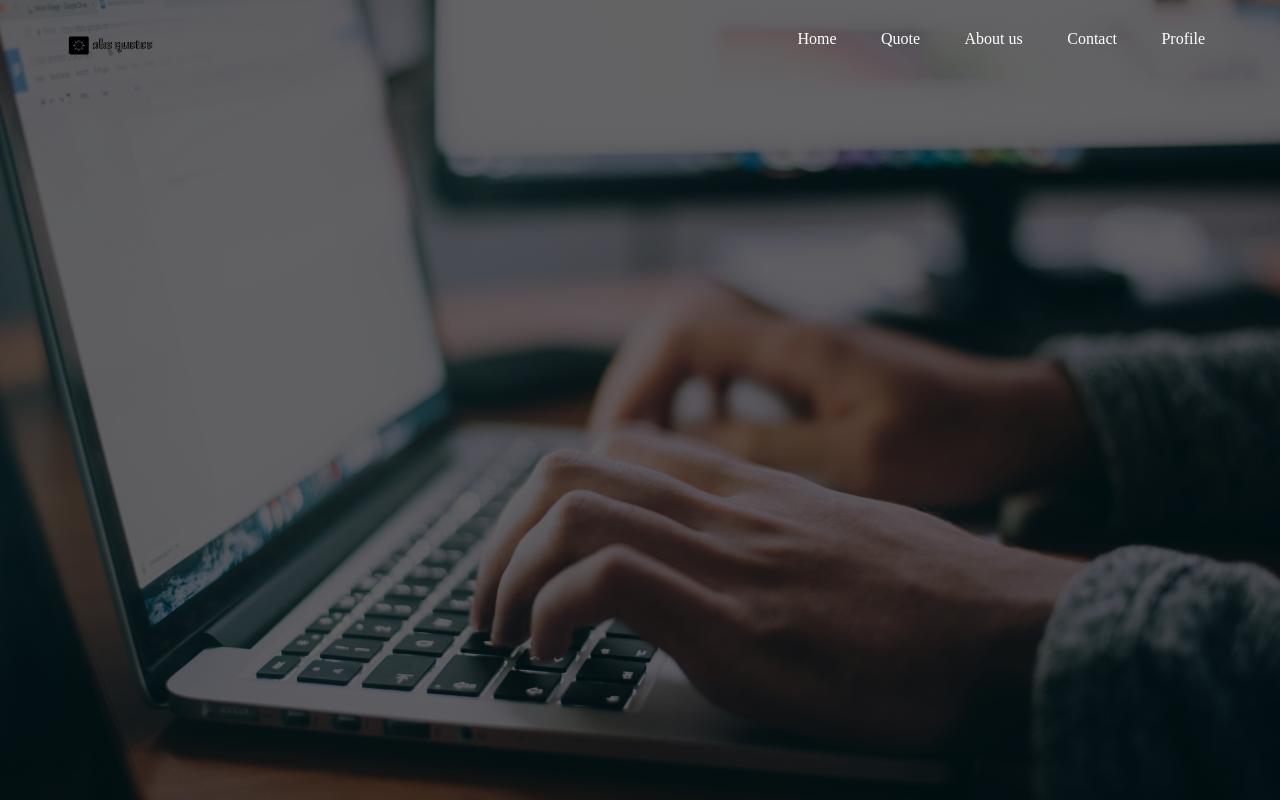
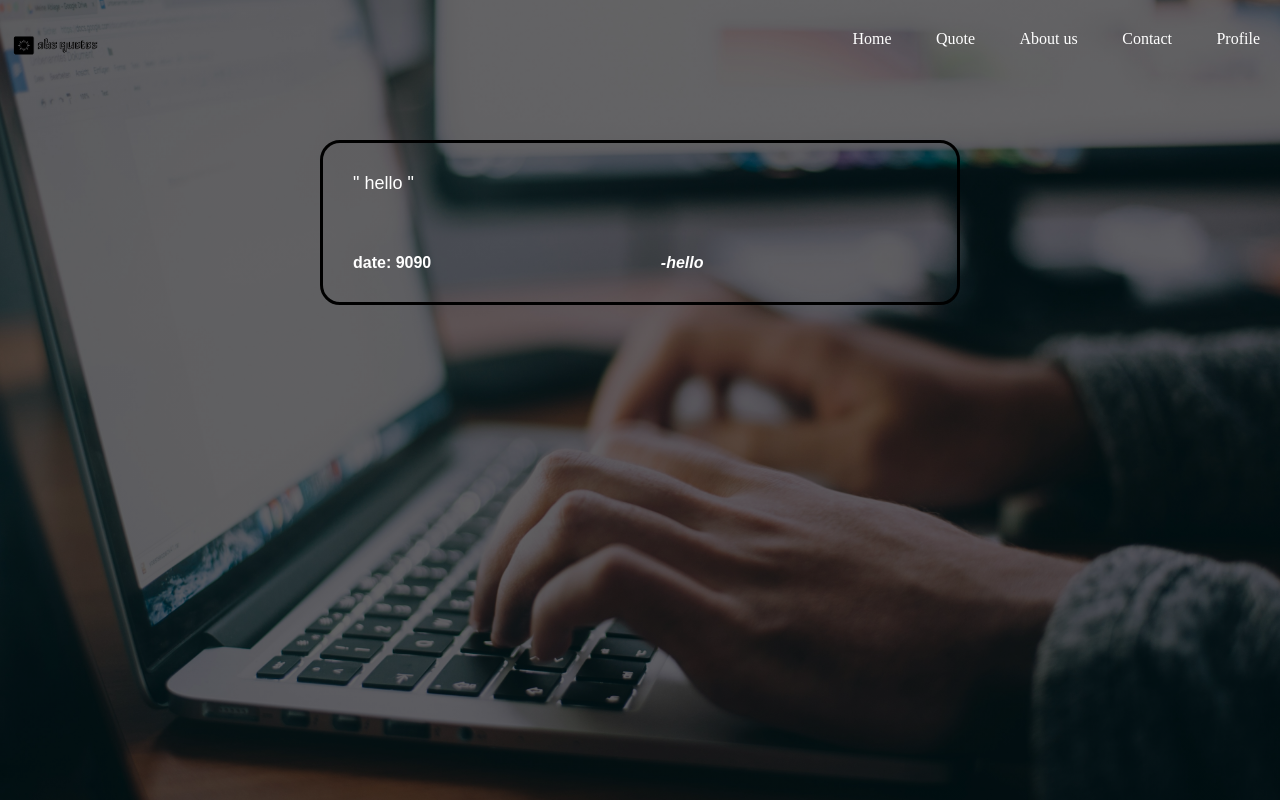
Before and after one commit to DARK-ISP/web, a PHP site: page /auth/quote.php in a window 1280 px wide. Run offline with PHP 8.4, Linux system fonts and the light colour scheme; the visitor is signed in with stand-in values (Sample User, id 1).

Commit message:
quote box and style

```diff
--- a/auth/quote.php
+++ b/auth/quote.php
@@ -6,13 +6,80 @@
     <title>QUOTE SHARING WEBSITE</title>
     <link rel="stylesheet" href="style.css">
     <link rel="stylesheet" href="https://cdnjs.cloudflare.com/ajax/libs/font-awesome/6.5.1/css/all.min.css">
+
+
+<style>
+
+.quote{
+    background-color: transparent;
+
+    border: 3px solid black;
+
+    height: auto;
+    width: 50%;
+    border-radius: 20px;
+    position: absolute;
+    left: 25%;
+    top: 140px;
+    color: white;
+}
+
+.qtxt{
+    font-size: large;
+    text-align: left;
+    padding: 30px;
+    z-index: 1;
+}
+.details{
+    display: flex;
+    gap: 40%;
+    padding: 30px;
+    z-index: 1;
+
+}
+
+</style>
+
+
+
 </head>
 <body>
    <header>
 
 <?php
 include_once 'header.php';
+
 ?>
+
+
+
+ <!-- quote box -->
+
+ <center>
+
+
+
+<div class="quote">
+
+    <p class="qtxt">
+       " hello "
+
+        <br>
+
+       <div class="details">
+
+        <strong>date: 9090</strong>
+        <strong> <i>-hello</i></strong>
+
+       </div>
+
+
+    </p>
+
+</div>
+
+
+ </center>
 
 
    </header>
--- a/auth/style.css
+++ b/auth/style.css
@@ -16,7 +16,7 @@ header{
 }
 
 .wrapper{
-    width: 1170px;
+    width: 100%;
     margin: auto;
 }
 
```
